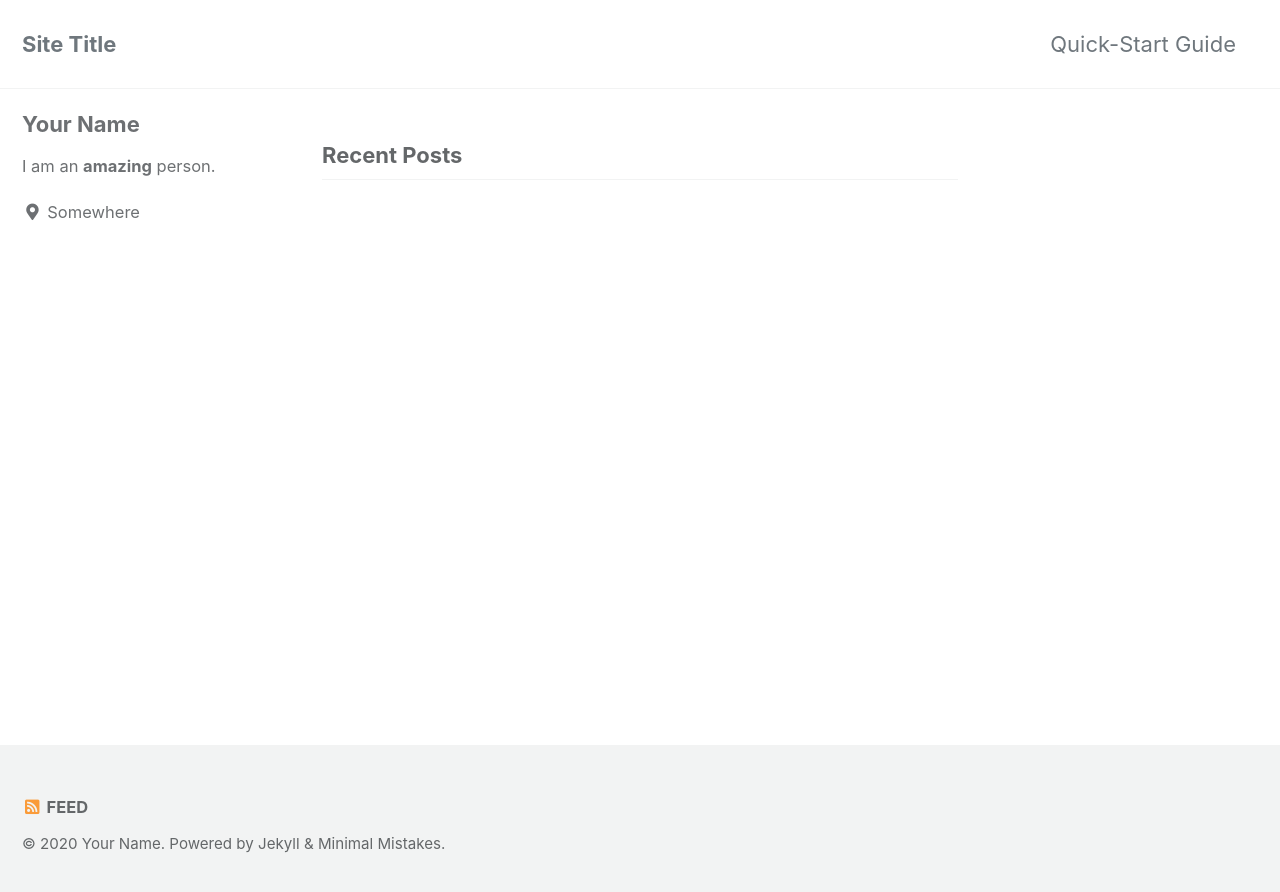
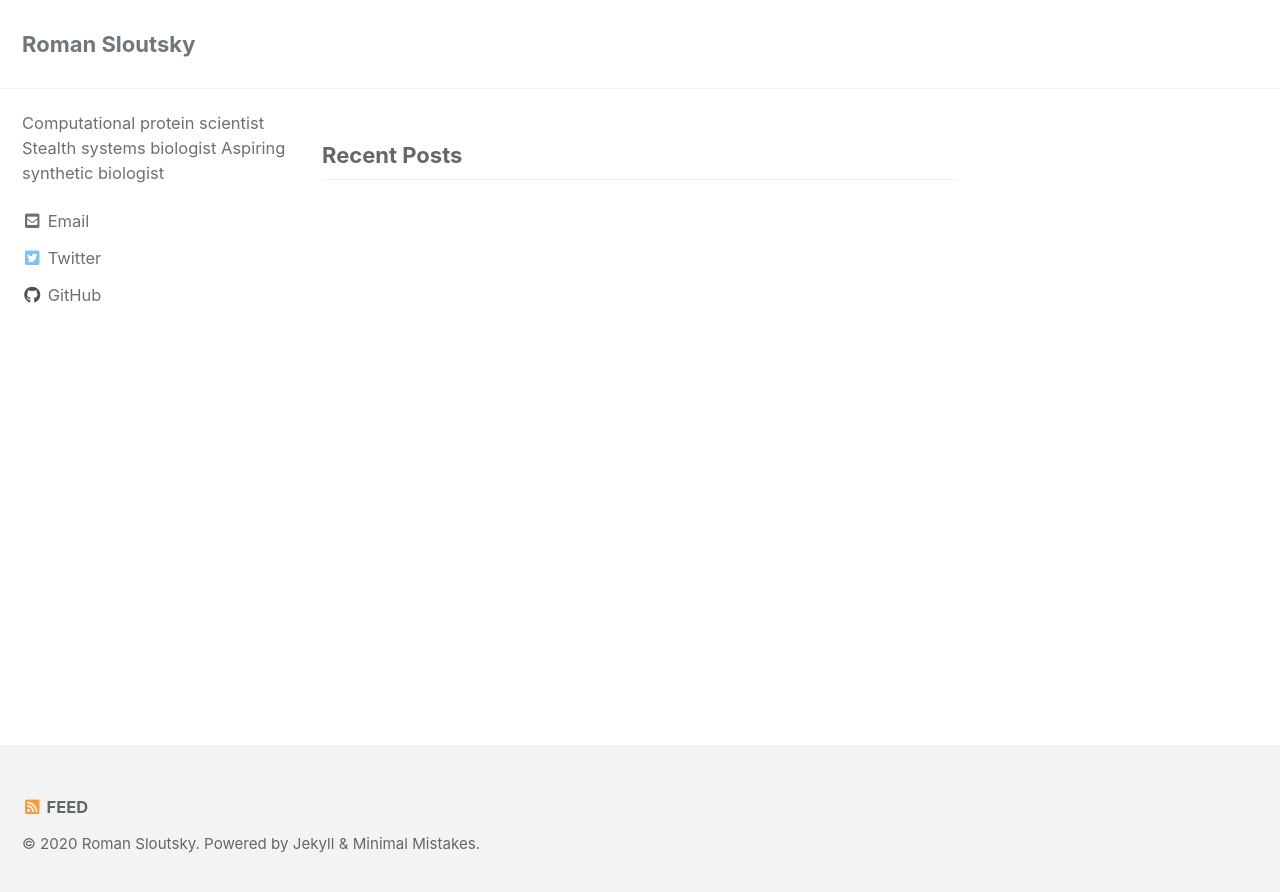
Before and after one commit to romansloutsky/romansloutsky.github.io, a Jekyll site: the page built from index.html, in a window 1280 px wide. Shown: the top 892 px of the page. Built offline with Jekyll 4.4.1, drawn with Linux system fonts in a browser that asks for light colours; cached includes are drawn as plain includes; the list of posts is cut into pages by our own code.

Commit message:
Adding minimal personalization to template

```diff
--- a/_config.yml
+++ b/_config.yml
@@ -16,11 +16,11 @@ minimal_mistakes_skin    : "default" # "air", "aqua", "contrast", "dark", "dirt"
 
 # Site Settings
 locale                   : "en-US"
-title                    : "Site Title"
+title                    : "Roman Sloutsky" # Using name as cita title for now
 title_separator          : "-"
 subtitle                 : # site tagline that appears below site title in masthead
-name                     : "Your Name"
-description              : "An amazing website."
+name                     : # "Your Name"
+description              : # "An amazing website."
 url                      : # the base hostname & protocol for your site e.g. "https://mmistakes.github.io"
 baseurl                  : # the subpath of your site, e.g. "/blog"
 repository               : # GitHub username/repo-name e.g. "mmistakes/minimal-mistakes"
@@ -93,29 +93,31 @@ analytics:
 
 # Site Author
 author:
-  name             : "Your Name"
+  name             : # "Your Name"
   avatar           : # path of avatar image, e.g. "/assets/images/bio-photo.jpg"
-  bio              : "I am an **amazing** person."
-  location         : "Somewhere"
+  bio              : "Computational protein scientist\n
+                      Stealth systems biologist\n
+                      Aspiring synthetic biologist"
+  location         : # "Somewhere"
   email            :
   links:
     - label: "Email"
       icon: "fas fa-fw fa-envelope-square"
-      # url: "mailto:your.name@email.com"
-    - label: "Website"
-      icon: "fas fa-fw fa-link"
+      url: "mailto:sloutsky@umass.com"
+#    - label: "Website"
+#      icon: "fas fa-fw fa-link"
       # url: "https://your-website.com"
     - label: "Twitter"
       icon: "fab fa-fw fa-twitter-square"
-      # url: "https://twitter.com/"
-    - label: "Facebook"
-      icon: "fab fa-fw fa-facebook-square"
+      url: "https://twitter.com/rsloutsky"
+#    - label: "Facebook"
+#      icon: "fab fa-fw fa-facebook-square"
       # url: "https://facebook.com/"
     - label: "GitHub"
       icon: "fab fa-fw fa-github"
-      # url: "https://github.com/"
-    - label: "Instagram"
-      icon: "fab fa-fw fa-instagram"
+      url: "https://github.com/romansloutsky"
+#    - label: "Instagram"
+#      icon: "fab fa-fw fa-instagram"
       # url: "https://instagram.com/"
 
 # Site Footer
--- a/_data/navigation.yml
+++ b/_data/navigation.yml
@@ -1,7 +1,7 @@
 # main links
 main:
-  - title: "Quick-Start Guide"
-    url: https://mmistakes.github.io/minimal-mistakes/docs/quick-start-guide/
+  # - title: "Quick-Start Guide"
+  #   url: https://mmistakes.github.io/minimal-mistakes/docs/quick-start-guide/
   # - title: "About"
   #   url: https://mmistakes.github.io/minimal-mistakes/about/
   # - title: "Sample Posts"
```
